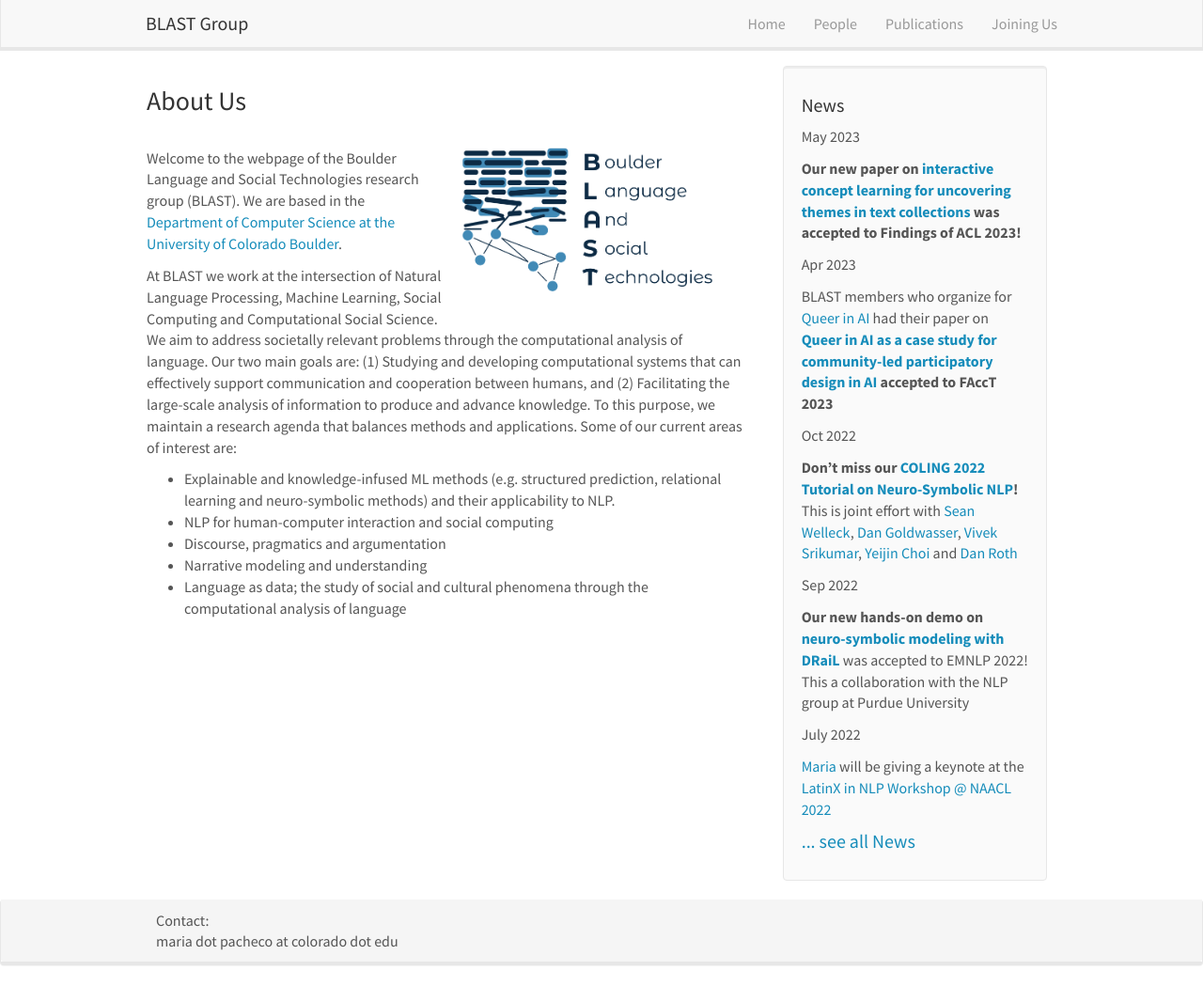
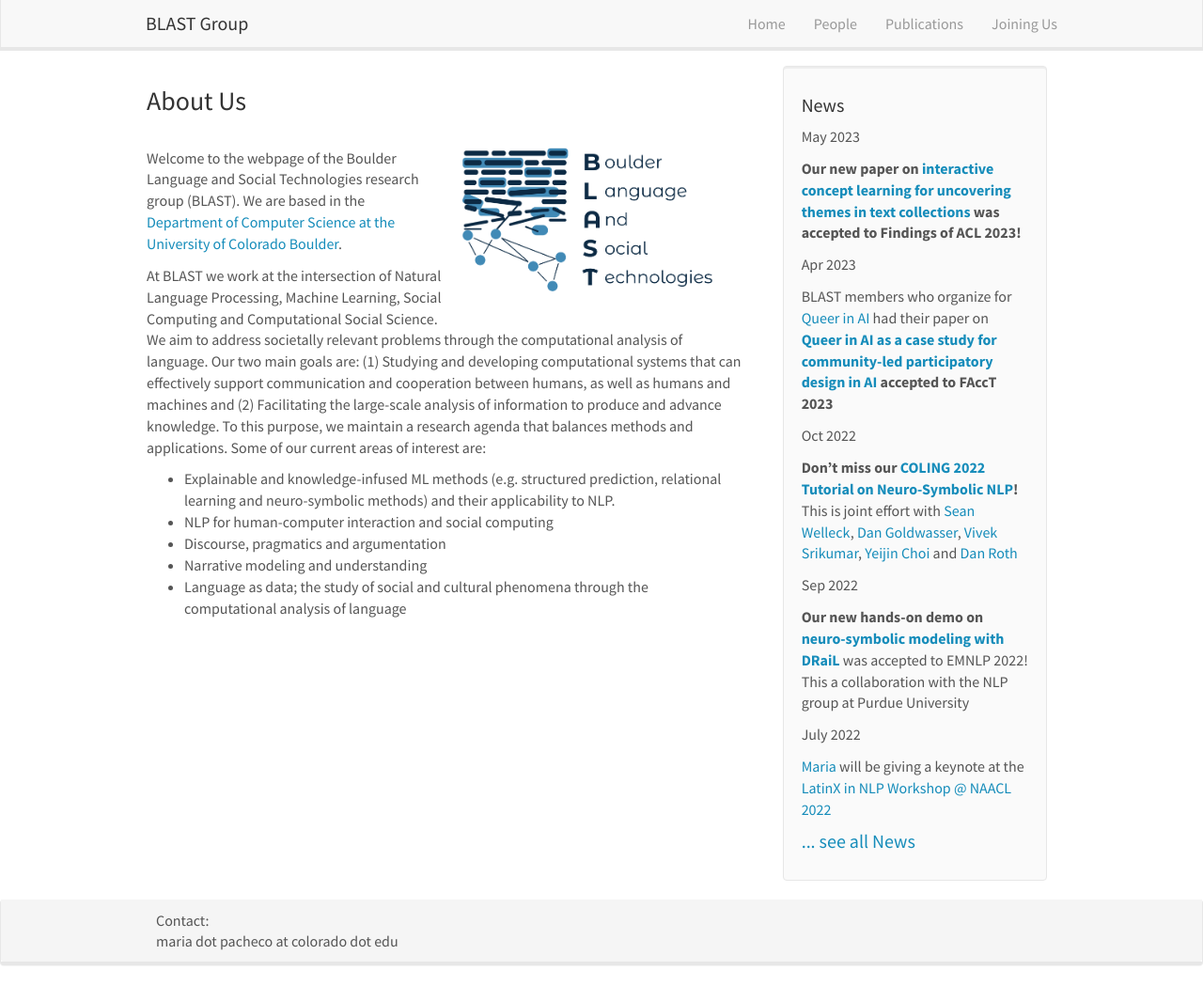
Before and after one commit to blast-cu/blast-cu.github.io, a Jekyll site: the page built from _pages/home.md, in a window 1280 px wide and 1049 px high. Shown: the whole window at 94% size. Built offline with Jekyll 4.4.1, drawn with Linux system fonts in a browser that asks for light colours; nearby versions of some CDN libraries.

Commit message:
Update home.md

```diff
--- a/_pages/home.md
+++ b/_pages/home.md
@@ -10,7 +10,7 @@ Welcome to the webpage of the Boulder Language and Social Technologies research
 Science at the University of Colorado Boulder](https://www.colorado.edu/cs/).
 
 At BLAST we work at the intersection of Natural Language Processing, Machine Learning, Social Computing and
-Computational Social Science. We aim to address societally relevant problems through the computational analysis of language. Our two main goals are: (1) Studying and developing computational systems that can effectively support communication and cooperation between humans, and (2) Facilitating the large-scale analysis of information to produce and advance knowledge. To this purpose, we maintain a research agenda that balances methods and applications. Some of our current areas of interest are:
+Computational Social Science. We aim to address societally relevant problems through the computational analysis of language. Our two main goals are: (1) Studying and developing computational systems that can effectively support communication and cooperation between humans, as well as humans and machines and (2) Facilitating the large-scale analysis of information to produce and advance knowledge. To this purpose, we maintain a research agenda that balances methods and applications. Some of our current areas of interest are:
 
 * Explainable and knowledge-infused ML methods (e.g. structured
 prediction, relational learning and neuro-symbolic methods) and their applicability to NLP.
```
